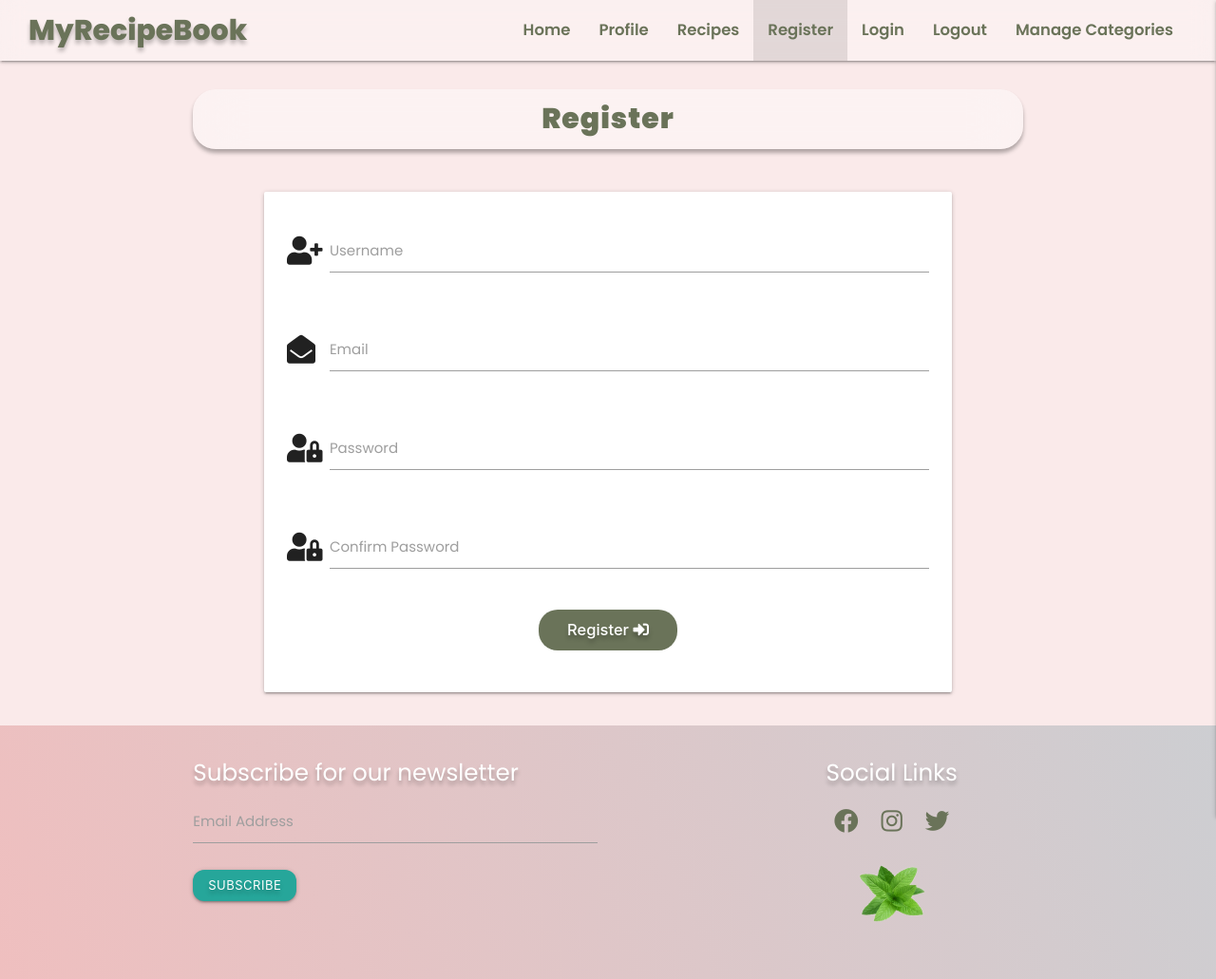
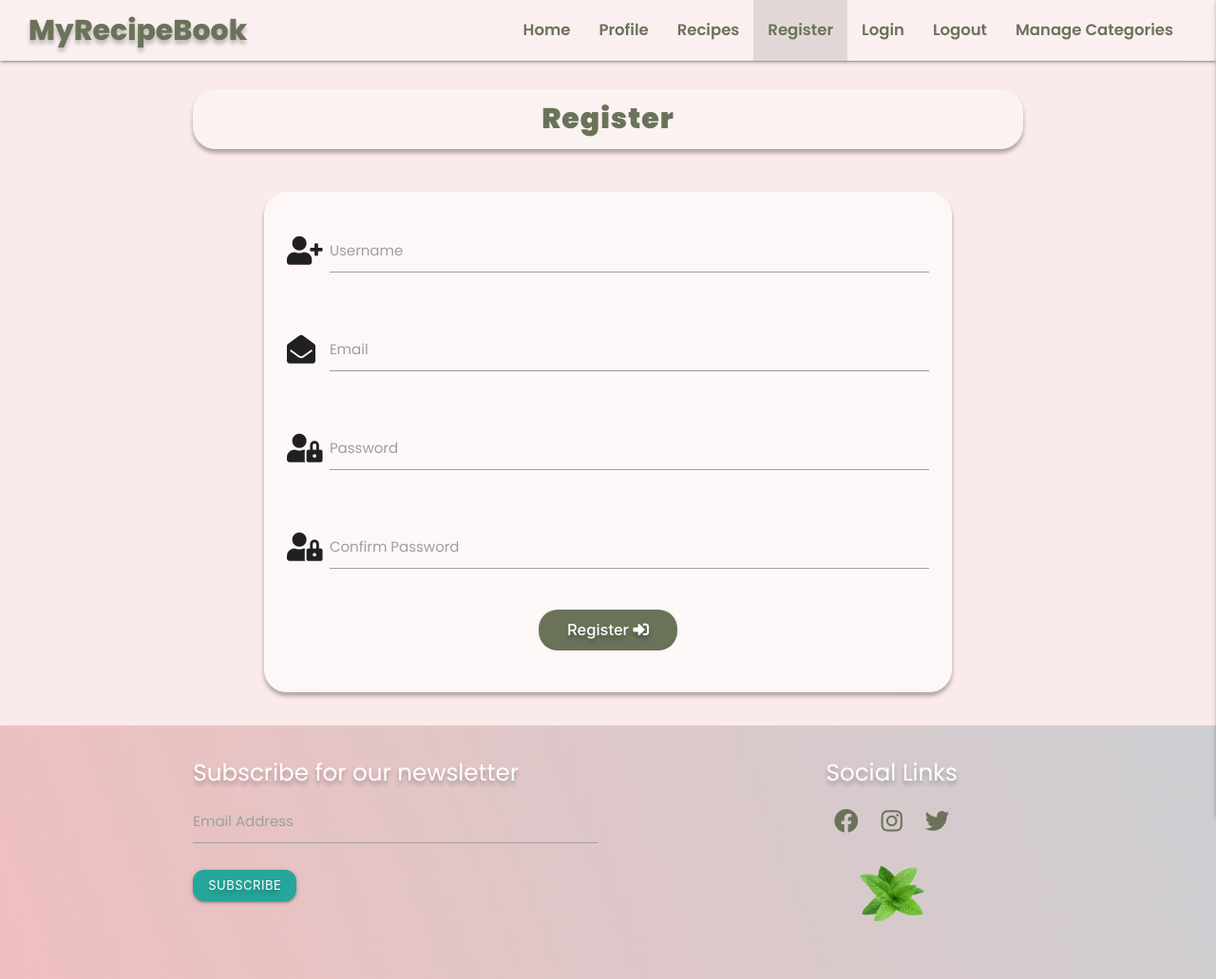
Before and after one commit to steff880/MS3-MyRecipeBook, a Flask app: page /register in a window 1280 px wide. Shown: the whole page at 95% size. Run offline with Flask 2, Linux system fonts and the light colour scheme; some libraries are stand-ins or nearby versions.

Commit message:
Change background and border-radius, also add box-shadow to register form

```diff
--- a/static/css/style.css
+++ b/static/css/style.css
@@ -78,6 +78,13 @@ header .brand-logo, .sidenav-logo {
     width: 100%;
 }
 
+.form-container .card-panel {
+    background-color: rgba(255, 255, 255, 0.6);
+    backdrop-filter: blur(24px);
+    border-radius: 24px;
+    box-shadow: 0px 4px 4px rgba(0,0,0,0.3);
+}
+
 .form-container .btn-register {
     padding: 12px 30px;
     border-radius: 20px;
```
